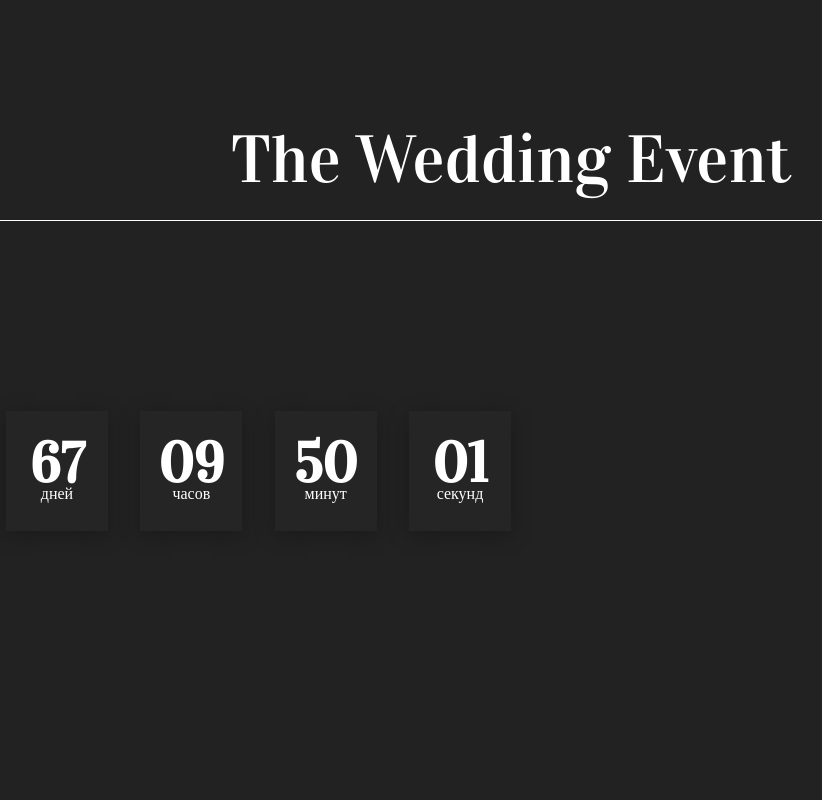
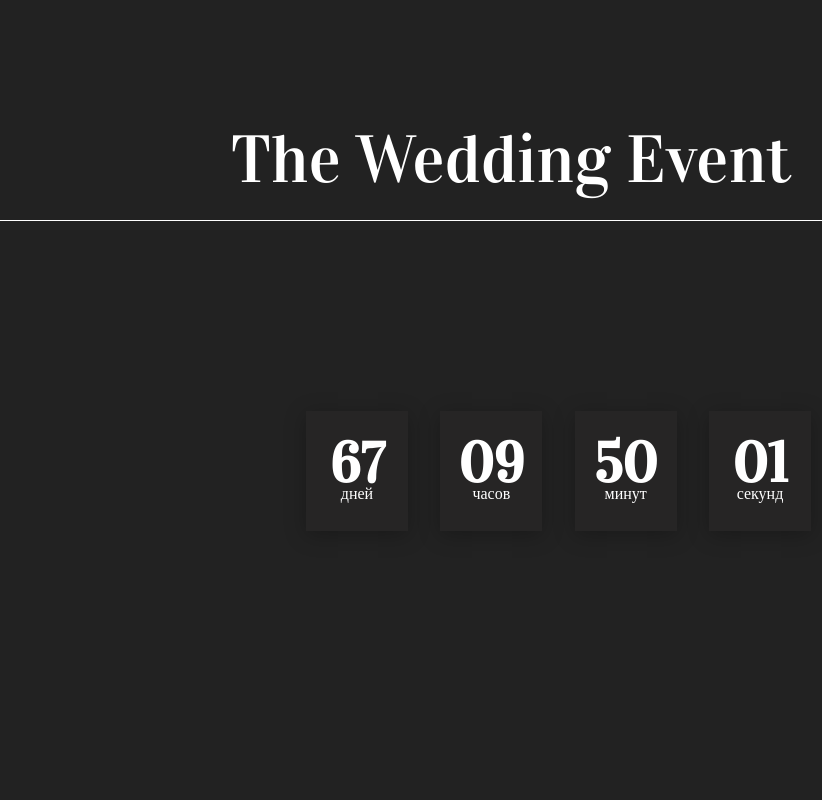
Before and after one commit to Elpaso5701/timer_on_page, a plain HTML site: page index.html in a window 1280 px wide. Shown: the top 800 px of the page, without its empty margins (129-951 px from the left). Drawn offline with Linux system fonts and the light colour scheme.

Commit message:
Update style.css

```diff
--- a/css/style.css
+++ b/css/style.css
@@ -49,6 +49,10 @@ input, textarea, select {margin:0; padding:0px;}
   }
   .promotion .container {
 	display: flex;
+    flex-wrap: nowrap;
+    align-content: flex-start;
+    flex-direction: row-reverse;
+    justify-content: space-evenly;
   }
   .promotion .bgc_y {
 	position: absolute;
```
